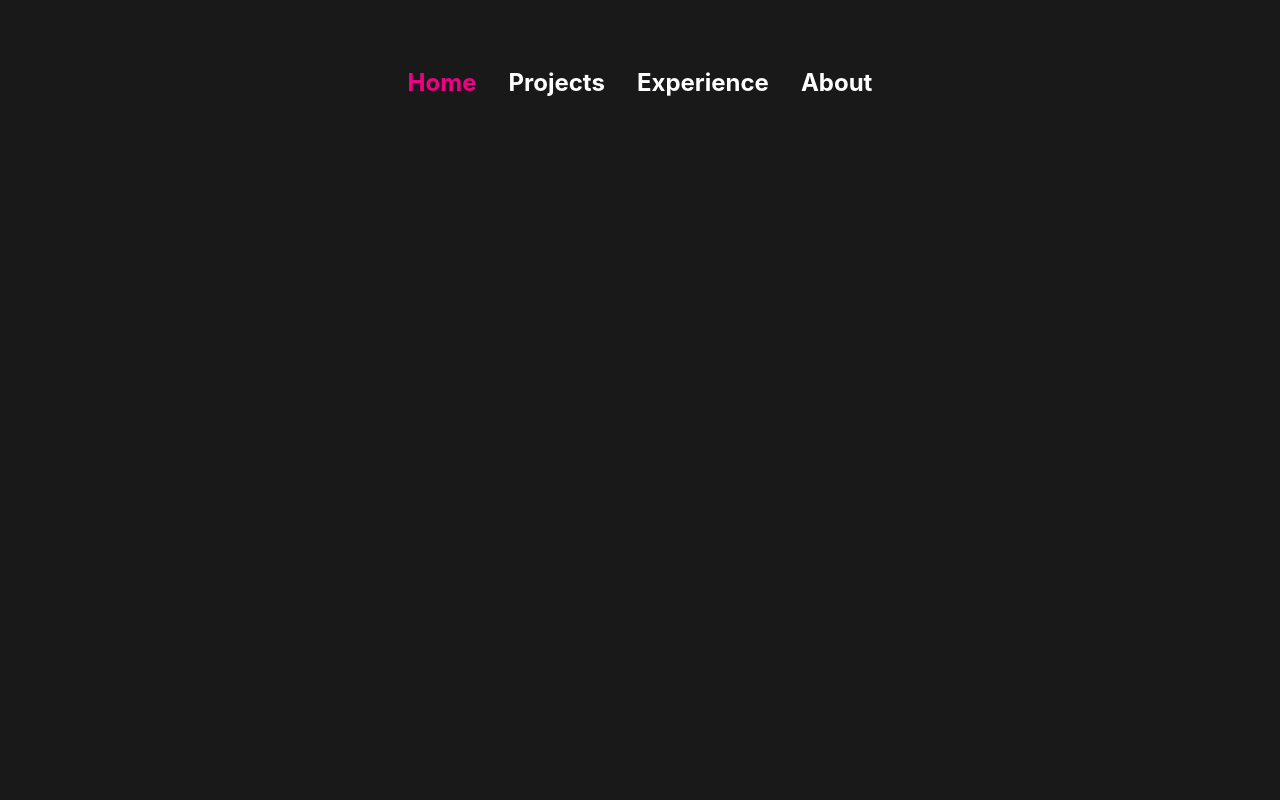
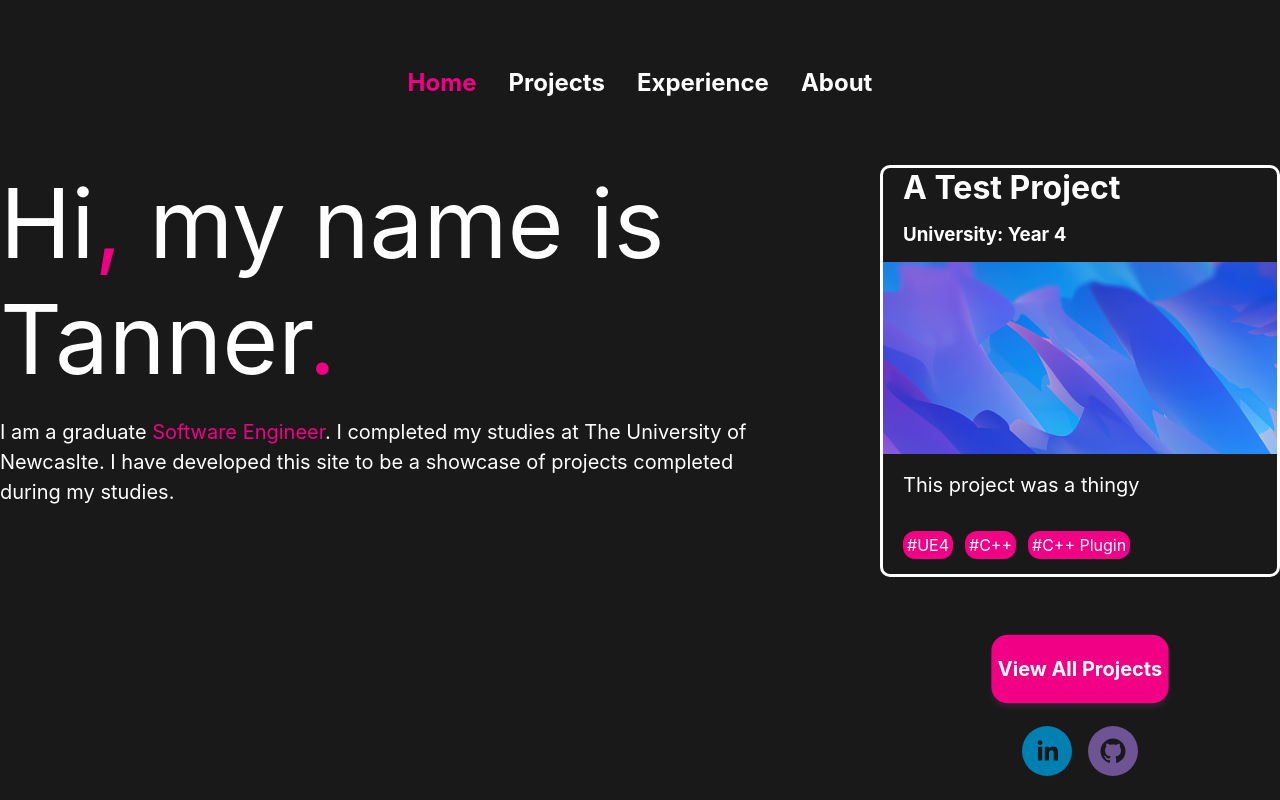
Before and after one commit to tannerjwhite/nextjs-app, a Next.js app: page / in a window 1280 px wide. Built offline with nearby package versions, Linux system fonts and the light colour scheme.

Commit message:
Added in content and a carousel into index.js

```diff
--- /dev/null
+++ b/components/carousel.js
@@ -0,0 +1,55 @@
+import { Swiper, SwiperSlide } from 'swiper/react';
+import { Autoplay, Pagination, EffectCube } from "swiper";
+import "swiper/css";
+import "swiper/css/effect-coverflow";
+import "swiper/css/effect-cube";
+import "swiper/css/pagination";
+import styles from '../styles/Carousel.module.css'
+import ProjectCard from './projectcard'
+import useSWR from 'swr';
+
+const fetcher = (url) => fetch(url).then((res) => res.json());
+
+
+export default function Carousel() {
+
+    const { data, error } = useSWR('/api/projectdata', fetcher);
+
+
+    const TestFunc = () => {
+        console.log('test')
+        console.log(data.projects[0])
+    }
+    if (error) return <div>Failed to load</div>
+    if(!data) return <div>Loading...</div>;
+
+    return (
+        <div className={styles.container}>
+
+            <Swiper
+                effect={"cube"}
+                cubeEffect={{
+                    shadow: false
+                }}
+                autoplay={{
+                    delay: 2500,
+                    disableOnInteraction: false,
+                }}
+                modules={[Autoplay, EffectCube, Pagination]}
+                className="mySwiper"
+                onActiveIndexChange={() => TestFunc()}
+            >
+
+                {
+                    data.projects.map(project => (
+                        <SwiperSlide>
+                            <ProjectCard key={project.id} project={project} cssStyle={'home-page-card'}/>
+                        </SwiperSlide>
+
+                    ))
+                }
+            </Swiper>
+
+        </div>
+      );
+  }
--- a/components/projectcard.js
+++ b/components/projectcard.js
@@ -1,7 +1,7 @@
 import Router from 'next/router'
 import styles from '../styles/Projects.module.css'
 
-const ProjectCard = ({project}) => {
+const ProjectCard = ({project, cssStyle}) => {
 
     const handleClick = () => {
         console.log([project.title]);
@@ -9,7 +9,7 @@ const ProjectCard = ({project}) => {
     }
 
     return (
-        <div className={styles['project-card-container']} onClick={() => handleClick()}>
+        <div className={styles[cssStyle]} onClick={() => handleClick()}>
 
             <h1>{project.title}</h1>
             <h3>{project.subtitle}</h3>
--- a/json/projects.json
+++ b/json/projects.json
@@ -14,8 +14,8 @@
         {
             "id": 2,
             "url": "/projects/test",
-            "img-path": "/unreal/UE4_logo.jpg",
-            "title": "Unreal Engine Plugin",
+            "img-path": "/unreal/test.png",
+            "title": "A Test Project",
             "subtitle": "University: Year 4",
             "blurb": "This project was a thingy",
             "test": "test",
@@ -30,6 +30,16 @@
             "blurb": "This project was a thingy",
             "test": "test",
             "tags": ["UE4", "C++", "C++ Plugin"]
+        },
+        {
+            "id": 4,
+            "url": "/projects/test",
+            "img-path": "/unreal/UE4_logo.jpg",
+            "title": "Unreal Engine Plugin",
+            "subtitle": "University: Year 4",
+            "blurb": "This project was a thingy",
+            "test": "test",
+            "tags": ["UE4", "C++", "C++ Plugin"]
         }
     ]
 }
--- a/package.json
+++ b/package.json
@@ -5,12 +5,12 @@
     "build": "next build"
   },
   "dependencies": {
-    "@lexical/react": "^0.6.0",
-    "lexical": "^0.6.0",
     "next": "^13.0.4",
     "react": "^18.2.0",
     "react-dom": "^18.2.0",
     "react-icons": "^4.6.0",
+    "react-social-icons": "^5.15.0",
+    "swiper": "^8.4.5",
     "swr": "^1.3.0"
   }
 }
--- a/pages/index.js
+++ b/pages/index.js
@@ -1,10 +1,40 @@
-import Head from 'next/head'
 import styles from '../styles/Home.module.css'
+import { SocialIcon } from 'react-social-icons';
+import Carousel from '../components/carousel'
 
 export default function Home() {
+
   return (
-    <div>
+    <div className={styles.container}>
 
+      {
+        //<SocialIcon className={'icon'} url={'https://www.linkedin.com/in/tannerjwhite01/'}/>
+      }
+      <div className={styles.left}>
+
+        <div className={styles.name}>
+          Hi<span className={styles.accent}>,</span> my name is Tanner<span className={styles.accent}>.</span>
+        </div>
+
+        <p className={styles.blurb}>
+          I am a graduate <span className={styles.accent}>Software Engineer</span>. I completed my studies at The University of Newcaslte.
+          I have developed this site to be a showcase of projects completed during my studies.
+        </p>
+
+      </div>
+
+      <div className={styles.right}>
+        <Carousel />
+
+        <div className={styles['link-container']}>
+          <span className={styles['project-button']}><h3>View All Projects</h3></span>
+          <div className={styles['social-icons']}>
+            <SocialIcon className={'icon'} url={'https://www.linkedin.com/in/tannerjwhite01/'}/>
+            <SocialIcon className={'icon'} url={'https://github.com/tannerjwhite'} bgColor='#6e5494'/>
+          </div>
+        </div>
+
+      </div>
     </div>
   )
 }
--- a/pages/projects.js
+++ b/pages/projects.js
@@ -19,7 +19,7 @@ export default function Projects() {
 
         {
           data.projects.map(project => (
-            <ProjectCard key={project.id} project={project}/>
+            <ProjectCard key={project.id} project={project} cssStyle={'project-card-container'}/>
           ))
         }
 
--- a/pages/projects/test.js
+++ b/pages/projects/test.js
@@ -12,7 +12,7 @@ export default function Test() {
       <div className={styles.container}>
 
         <div onClick={handleClick} className={styles.return}>
-            <span className={styles.icon}><HiArrowLeft /></span> Return
+            <span className={styles.icon}><HiArrowLeft size={32}/></span>
         </div>
 
 
--- /dev/null
+++ b/styles/Carousel.module.css
@@ -0,0 +1,12 @@
+.container{
+    display: flex;
+    align-items: center;
+    max-width: min-content;
+}
+.wrapper {
+    overflow: hidden;
+  }
+
+  .wrapper:last-child, .wrapper:hover {
+      overflow: visible;
+  }
--- a/styles/Home.module.css
+++ b/styles/Home.module.css
@@ -1,123 +1,51 @@
-.container {
-  min-height: 100vh;
-  padding: 0 0.5rem;
+.container{
   display: flex;
-  flex-direction: column;
-  justify-content: center;
-  align-items: center;
+  gap: 10%;
+}
+.left, .right{
   width: fit-content;
 }
-
-.main {
-  padding: 5rem 0;
-  flex: 1;
-  display: flex;
-  flex-direction: column;
-  justify-content: center;
-  align-items: center;
+.name{
+  color: white;
+  font-size: 96px;
+  overflow-wrap: break-word;
 }
-
-.footer {
-  width: 100%;
-  height: 100px;
-  border-top: 1px solid #eaeaea;
-  display: flex;
-  justify-content: center;
-  align-items: center;
+.accent{
+  color: var(--active);
 }
-
-.footer img {
-  margin-left: 0.5rem;
-}
-
-.footer a {
-  display: flex;
-  justify-content: center;
-  align-items: center;
-}
-
-.title a {
-  color: #0070f3;
-  text-decoration: none;
-}
-
-.title a:hover,
-.title a:focus,
-.title a:active {
-  text-decoration: underline;
-}
-
-.title {
-  margin: 0;
-  line-height: 1.15;
-  font-size: 4rem;
-}
-
-.title,
-.description {
-  text-align: center;
-}
-
-.description {
-  line-height: 1.5;
-  font-size: 1.5rem;
-}
-
-.code {
-  background: #fafafa;
-  border-radius: 5px;
-  padding: 0.75rem;
-  font-size: 1.1rem;
-  font-family: Menlo, Monaco, Lucida Console, Liberation Mono, DejaVu Sans Mono,
-    Bitstream Vera Sans Mono, Courier New, monospace;
-}
-
-.grid {
-  display: flex;
-  align-items: center;
-  justify-content: center;
-  flex-wrap: wrap;
-  max-width: 800px;
-  margin-top: 3rem;
-}
-
-.card {
-  margin: 1rem;
-  flex-basis: 45%;
-  padding: 1.5rem;
-  text-align: left;
-  color: inherit;
-  text-decoration: none;
-  border: 1px solid #eaeaea;
-  border-radius: 10px;
-  transition: color 0.15s ease, border-color 0.15s ease;
-}
-
-.card:hover,
-.card:focus,
-.card:active {
-  color: #0070f3;
-  border-color: #0070f3;
-}
-
-.card h3 {
-  margin: 0 0 1rem 0;
-  font-size: 1.5rem;
-}
-
-.card p {
-  margin: 0;
+.blurb{
+  max-width: 65ch;
   font-size: 1.25rem;
   line-height: 1.5;
 }
-
-.logo {
-  height: 1em;
+.link-container{
+  display: flex;
+  flex-flow: column;
+  align-items: center;
+  gap: 1.5em;
+  margin-top: 2em;
 }
-
-@media (max-width: 600px) {
-  .grid {
-    width: 100%;
-    flex-direction: column;
+.social-icons{
+  display: flex;
+  gap: 1em;
+}
+.project-button{
+  color: white;
+  padding: 2px 6px;
+  border-radius: 15px;
+  background-color: var(--active);
+  animation: pulse 1s ease-in infinite alternate;
+}
+.project-button:hover{
+  cursor: pointer;
+}
+@keyframes pulse {
+  0% {
+    transform: scale(1);
+    box-shadow: 0 2px 2px rgba(79, 39, 77, 0.2);
+  }
+  100% {
+    transform: scale(1.2, 1.2);
+    box-shadow: 0 8px 8px rgba(79, 39, 77, 0.88);
   }
 }
--- a/styles/Projects.module.css
+++ b/styles/Projects.module.css
@@ -7,8 +7,9 @@
     grid-template-columns: repeat(auto-fill, 400px);
     justify-content: center;
     margin: 0 3em;
+    padding: 2em
 }
-.project-card-container{
+.project-card-container, .home-page-card{
     border-radius: 10px;
     display: flex;
     flex-direction: column;
@@ -17,8 +18,22 @@
     color: white;
     border: 3px solid white;
     position: relative;
+    z-index: 999;
 }
-.project-card-container h1, .project-card-container h3, .card-blurb{
+.test{
+    transform: scale(0.7);
+    border-radius: 10px;
+    display: flex;
+    flex-direction: column;
+    align-items: flex-start;
+    gap: 1em;
+    color: white;
+    border: 3px solid white;
+    position: relative;
+    padding: 0;
+    margin: 0;
+}
+.project-card-container h1, .project-card-container h3, .card-blurb, .home-page-card h1, .home-page-card h3{
     padding: 0;
     margin: 0 20px;
 }
@@ -33,6 +48,7 @@
     cursor: pointer;
     border: 3px solid var(--hover);
     background-color: var(--hover-bg);
+    transform: scale(1.04);
 }
 
 .project-card-container:hover h1{ color: var(--hover);}
--- a/styles/globals.css
+++ b/styles/globals.css
@@ -1,8 +1,10 @@
 html,
 body {
-  background-color: rgb(26, 25, 25);
+  background-color: #1a1919;
+  color: white;
   padding: 0;
   margin: 0;
+  overflow-x: hidden;
   font-family: -apple-system, BlinkMacSystemFont, Segoe UI, Roboto, Oxygen,
     Ubuntu, Cantarell, Fira Sans, Droid Sans, Helvetica Neue, sans-serif;
 }
@@ -20,5 +22,26 @@ a {
   --hover: #9156F0;
   --hover-bg: #1f1321;
   --active: #F10086;
-  --link-hover: #F582A7;
+  --link-hover: #df6b90;
+  --dsfsdfsdf: #661772;
 }
+
+
+
+.swiper {
+  width: 400px;
+  padding-top: 50px;
+  padding-bottom: 50px;
+}
+
+.swiper-slide {
+  background-position: center;
+  background-size: contain;
+  width: 550px;
+  height: 500px;
+}
+
+.swiper-slide img {
+  display: block;
+  width: 100%;
+}
```
Also changed, not shown: styles/ProjectPage.module.css (+0 -7 lines), public/unreal/test.png (added), 1 other file (tests, documents, lock files or other folders).
